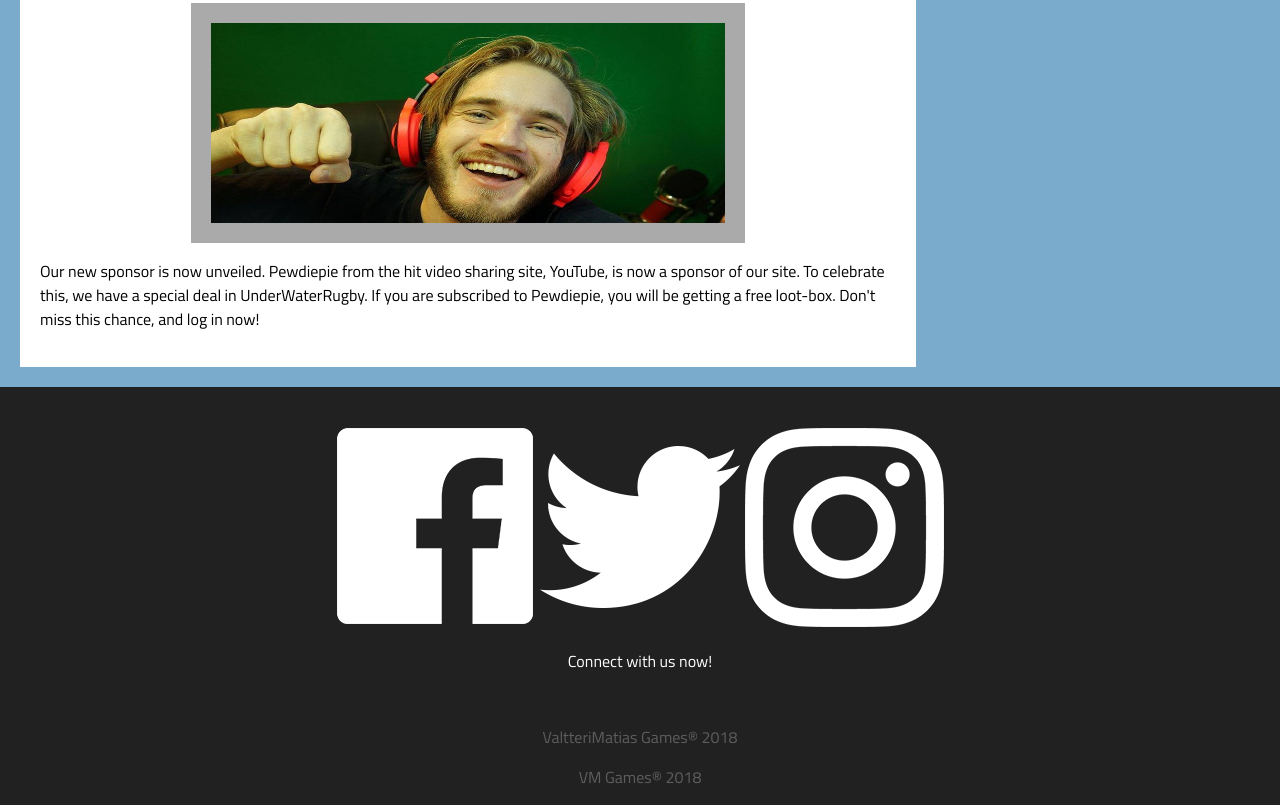
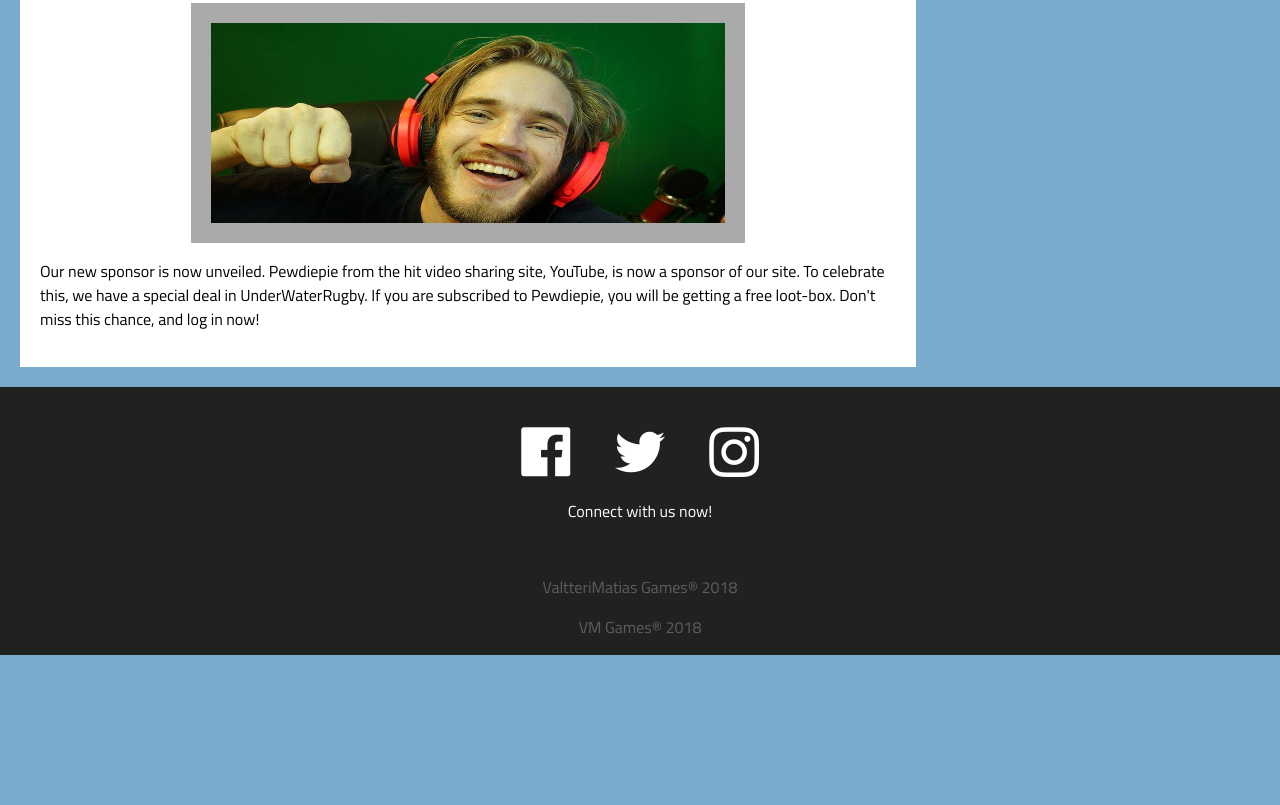
Before and after one commit to Spoxie/shiny-rotary-phone, a plain HTML site: page uutiset.html in a window 1280 px wide. Shown: the part 1985-2790 px from the top of the page. After the commit the page ends 2640 px from the top, so only its background shows below. Drawn offline with Linux system fonts and the light colour scheme.

Commit message:
pieni muutos viel validaattorin kautta
u can do it niko, make those pictures!

```diff
--- a/themeuutiset.css
+++ b/themeuutiset.css
@@ -227,11 +227,11 @@
     padding: 20px;
 }
 
-#socialimg {
+.socialimg {
     width: 50px;
 }
 
-#sc {
+.sc {
     width: 50px;
     padding-left: 20px;
     padding-right: 20px;
```
